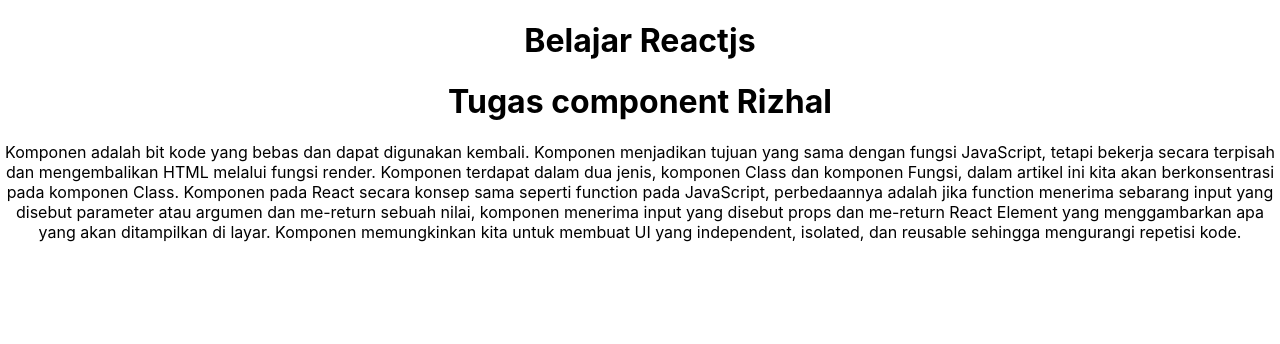
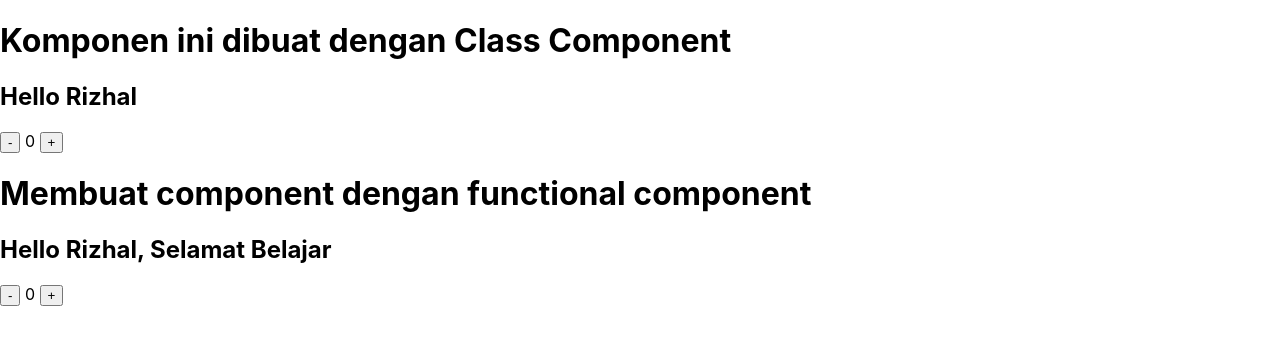
Before and after one commit to Izhal-Brown/Rizhal-ReactJS, a React (Create React App) app: page / in a window 1280 px wide. Shown: the top 344 px of the page. Built offline with nearby package versions, Linux system fonts and the light colour scheme.

Commit message:
rubah kembali

```diff
--- a/src/App.js
+++ b/src/App.js
@@ -1,4 +1,4 @@
-import Komponen from './Tugas/Komponen';
+import Komponen from './Materi/Komponen';
 
 function App() {
   return (
--- a/src/Tugas/Komponen/Component/Class.jsx
+++ /dev/null
@@ -1,17 +0,0 @@
-import React from "react";
-
-class TugasClass extends React.Component{
-  state = {
-      title: "Belajar Reactjs",
-  };
-
-  render() {
-    return (
-      <div>
-        <h1 align="center">{this.state.title}</h1>
-      </div>
-    );
-  }
-}
-
-export default TugasClass;
--- a/src/Tugas/Komponen/Component/Functional.jsx
+++ /dev/null
@@ -1,10 +0,0 @@
-const TugasFunctional = ({nama}) =>{
-
-  return (
-    <div>
-      <h1 align="center">Tugas component {nama}</h1>
-       <p align="center">Komponen adalah bit kode yang bebas dan dapat digunakan kembali. Komponen menjadikan tujuan yang sama dengan fungsi JavaScript, tetapi bekerja secara terpisah dan mengembalikan HTML melalui fungsi render. Komponen terdapat dalam dua jenis, komponen Class dan komponen Fungsi, dalam artikel ini kita akan berkonsentrasi pada komponen Class. Komponen pada React secara konsep sama seperti function pada JavaScript, perbedaannya adalah jika function menerima sebarang input yang disebut parameter atau argumen dan me-return sebuah nilai, komponen menerima input yang disebut props dan me-return React Element yang menggambarkan apa yang akan ditampilkan di layar. Komponen memungkinkan kita untuk membuat UI yang independent, isolated, dan reusable sehingga mengurangi repetisi kode.</p>
-    </div>
-  )
-}
-export default TugasFunctional;
--- a/src/Tugas/Komponen/index.jsx
+++ /dev/null
@@ -1,15 +0,0 @@
-import React from "react";
-import Class from "./Component/Class";
-import Functional from "./Component/Functional";
-
-export default class Component extends React.Component{
-  render(){
-    return(
-      <div>
-        <Class judul="Belajar ReactJS"/>
-        {/* <ClassComponent></ClassComponent> */}
-        <Functional nama="Rizhal"/>
-      </div>
-    )
-  }
-}
```
